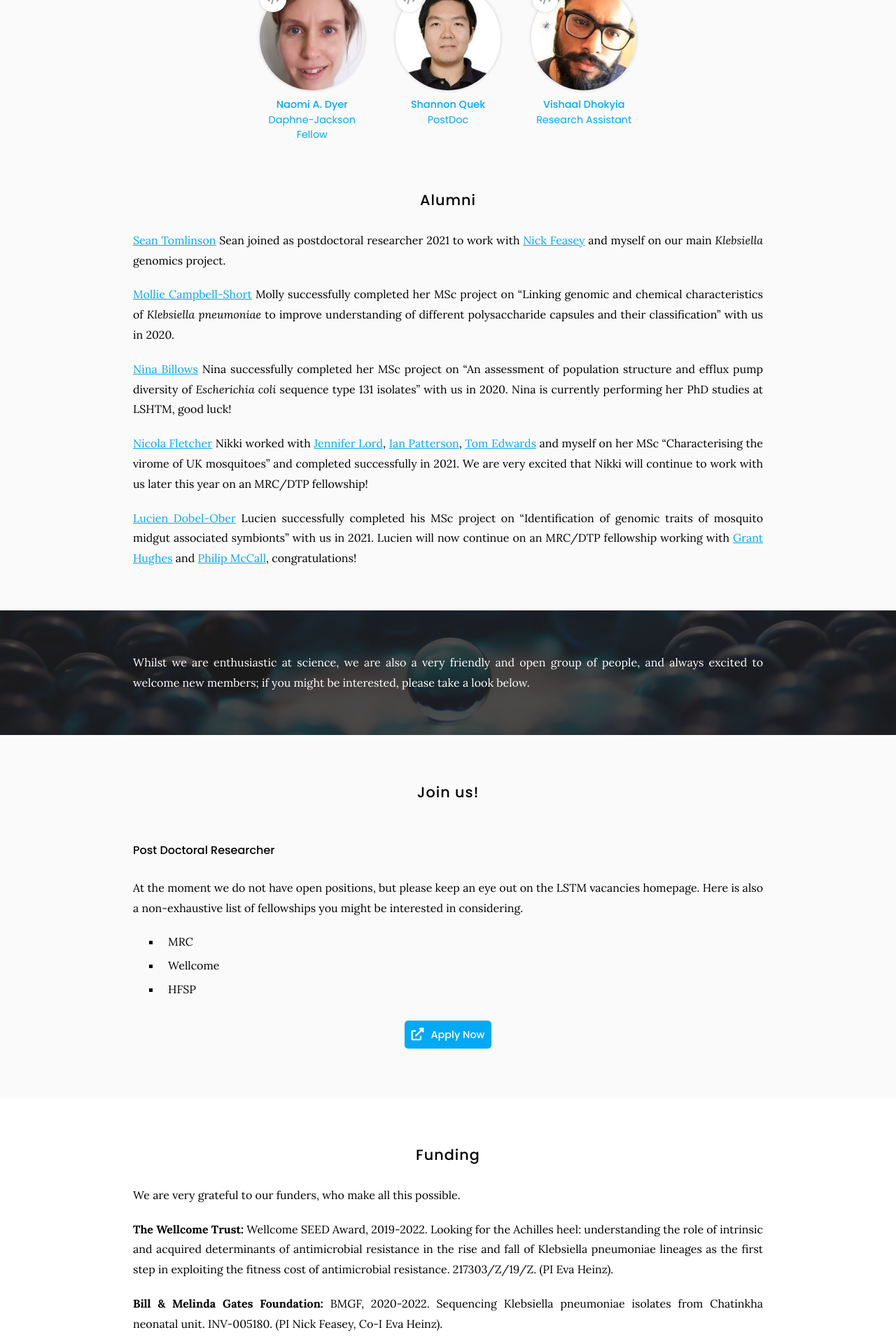
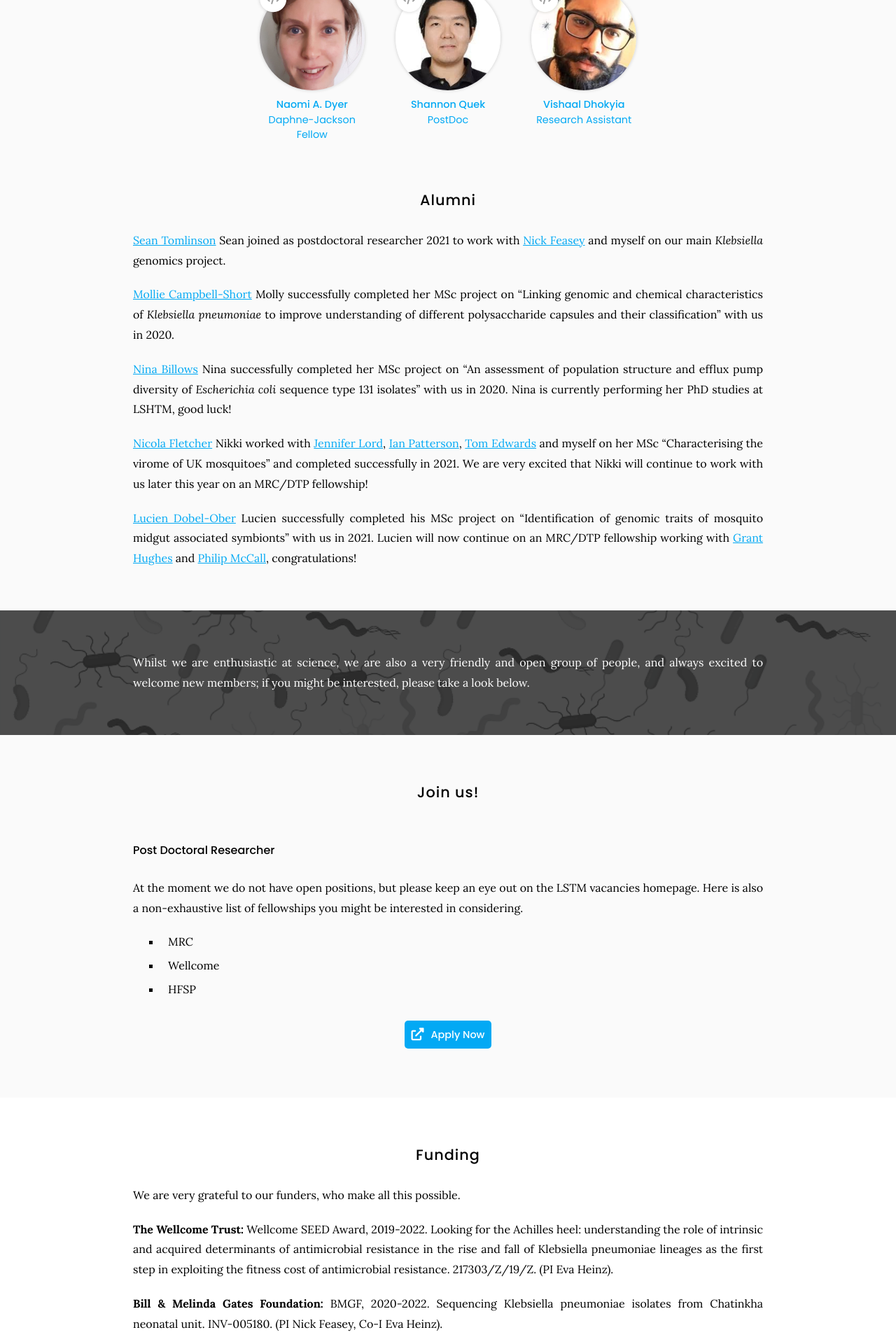
Before and after one commit to Evo-MInt/MicGen-lab-website, a Jekyll site: the page built from team/index.md, in a window 1280 px wide. Shown: the part 1041-2961 px from the top of the page at 70% size. Built offline with Jekyll 4.4.1, drawn with Linux system fonts in a browser that asks for light colours.

Commit message:
Update index.md

```diff
--- a/team/index.md
+++ b/team/index.md
@@ -45,7 +45,7 @@ If you want to know a bit more about what each of us is doing, please take a loo
 
 [Lucien Dobel-Ober](https://uk.linkedin.com/in/lucien-dobel-ober) Lucien successfully completed his MSc project on "Identification of genomic traits of mosquito midgut associated symbionts" with us in 2021. Lucien will now continue on an MRC/DTP fellowship working with [Grant Hughes](https://www.lstmed.ac.uk/about/people/dr-grant-hughes) and [Philip McCall](https://www.lstmed.ac.uk/about/people/Professor-philip-mccall), congratulations!
 
-{% include section.html background="images/banner.jpg" dark=true%}
+{% include section.html background="images/banner (1).png" dark=true%}
 
 Whilst we are enthusiastic at science, we are also a very friendly and open group of people, and always excited to welcome new members; if you might be interested, please take a look below.
 
```
